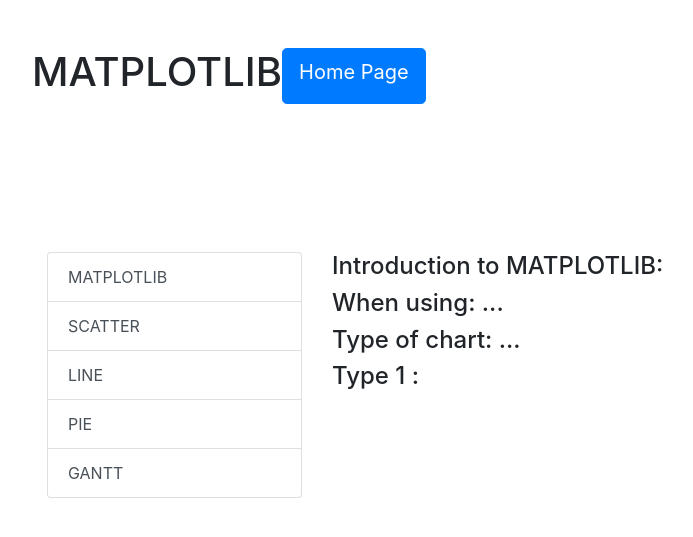
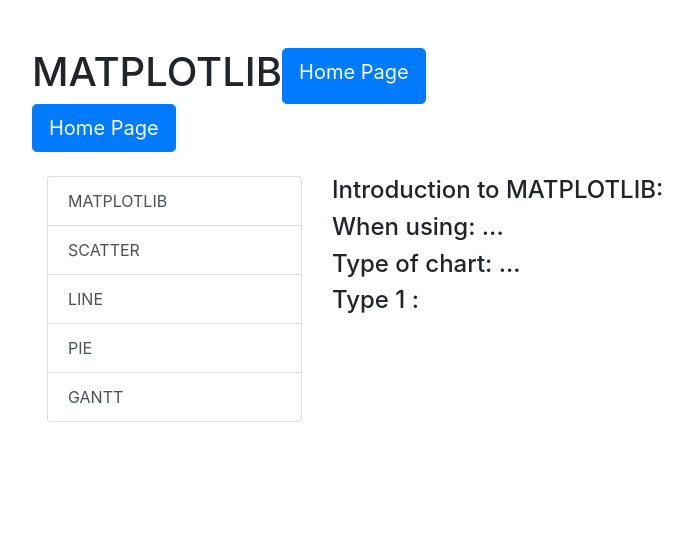
Before and after one commit to Tus261/app-ptdl1, a Django app: page /chart in a window 1280 px wide. Shown: the part 56-593 px from the top of the page, without its empty margins (38-731 px from the left). Run offline with Django 3.2, Linux system fonts and the light colour scheme; some libraries are stand-ins or nearby versions.

Commit message:
edit pagechart l4

```diff
--- a/ptdl/templates/pages/chart.html
+++ b/ptdl/templates/pages/chart.html
@@ -18,10 +18,10 @@
             <h1>MATPLOTLIB</h1>
             <a href="/" class="btn btn-primary btn-lg">Home Page</a>
           </div>
-          <div class="row mt-5" style="height: 100px;">
-
+          <div class="row text-center">
+            <a href="/" class="btn btn-primary btn-lg">Home Page</a>
           </div>
-          <div class="row ">
+          <div class="row mt-4">
             <div class=" col-lg-3 col-xl-3 ">
               <div class="list-group" id="list-tab" role="tablist">
                 <a href="#" class="list-group-item list-group-item-action">MATPLOTLIB</a>
--- a/ptdl/templates/pages/data_analysis.html
+++ b/ptdl/templates/pages/data_analysis.html
@@ -10,11 +10,13 @@
 <body>
     <div class="container">
         <nav class="navbar navbar-light" style="background-color: #9ad3bc;">
-            <a class="navbar-brand" href="../html/tc.html">Home Page</a>
+            <a class="navbar-brand" href="/">Home Page</a>
         </nav>
 
             <div class="row mt-5 text-center">
                 <h1>Analyzing .. Data</h1>
+            </div>
+            <div class="row text-center">
                 <a href="/" class="btn btn-primary btn-lg">Home Page</a>
             </div>
             <div class="row">
```
